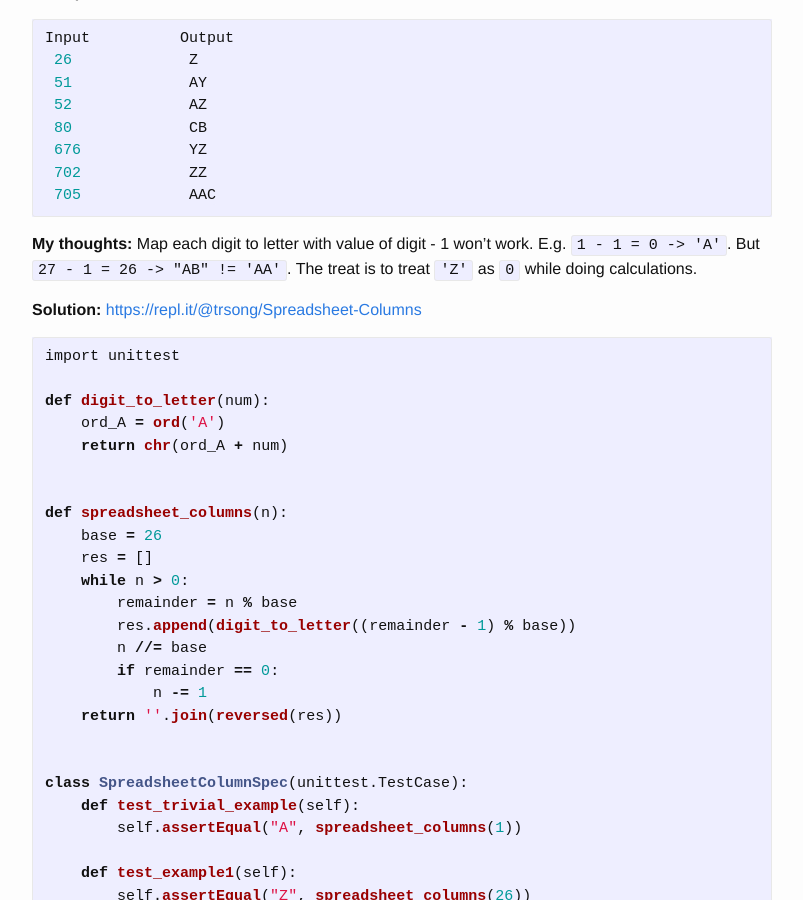
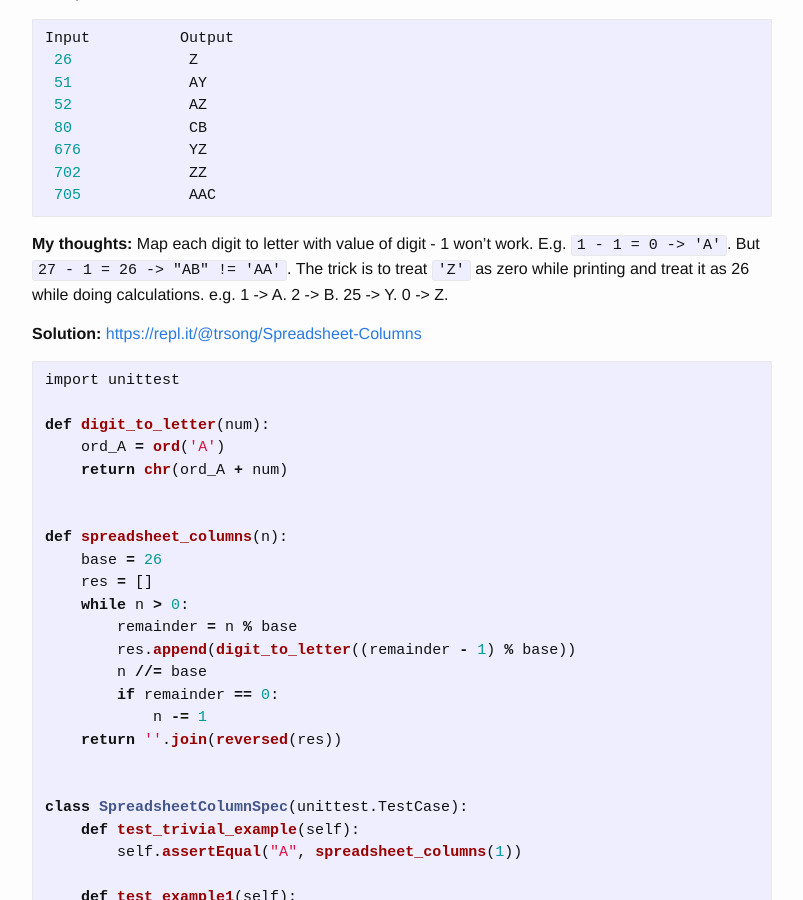
Before and after one commit to trsong/trsong.github.io, a Jekyll site: the page built from _posts/2019-11-01-DailyQuestionsNov.md, in a window 1280 px wide and 900 px high, scrolled down 1671 px. Shown: the whole window, without its empty margins (238-1041 px from the left). Built offline with Jekyll 4.4.1, drawn with Linux system fonts in a browser that asks for light colours.

Commit message:
Fix the error in previous checkin

````diff
--- a/_posts/2019-11-01-DailyQuestionsNov.md
+++ b/_posts/2019-11-01-DailyQuestionsNov.md
@@ -47,7 +47,7 @@ Input          Output
  705            AAC
 ```
 
-**My thoughts:** Map each digit to letter with value of digit - 1 won't work. E.g. `1 - 1 = 0 -> 'A'`. But `27 - 1 = 26 -> "AB" != 'AA'`. The treat is to treat `'Z'` as `0` while doing calculations.
+**My thoughts:** Map each digit to letter with value of digit - 1 won't work. E.g. `1 - 1 = 0 -> 'A'`. But `27 - 1 = 26 -> "AB" != 'AA'`. The trick is to treat `'Z'` as zero while printing and treat it as 26 while doing calculations. e.g. 1 -> A. 2 -> B. 25 -> Y. 0 -> Z.
 
 **Solution:** [https://repl.it/@trsong/Spreadsheet-Columns](https://repl.it/@trsong/Spreadsheet-Columns)
 ```py
````
